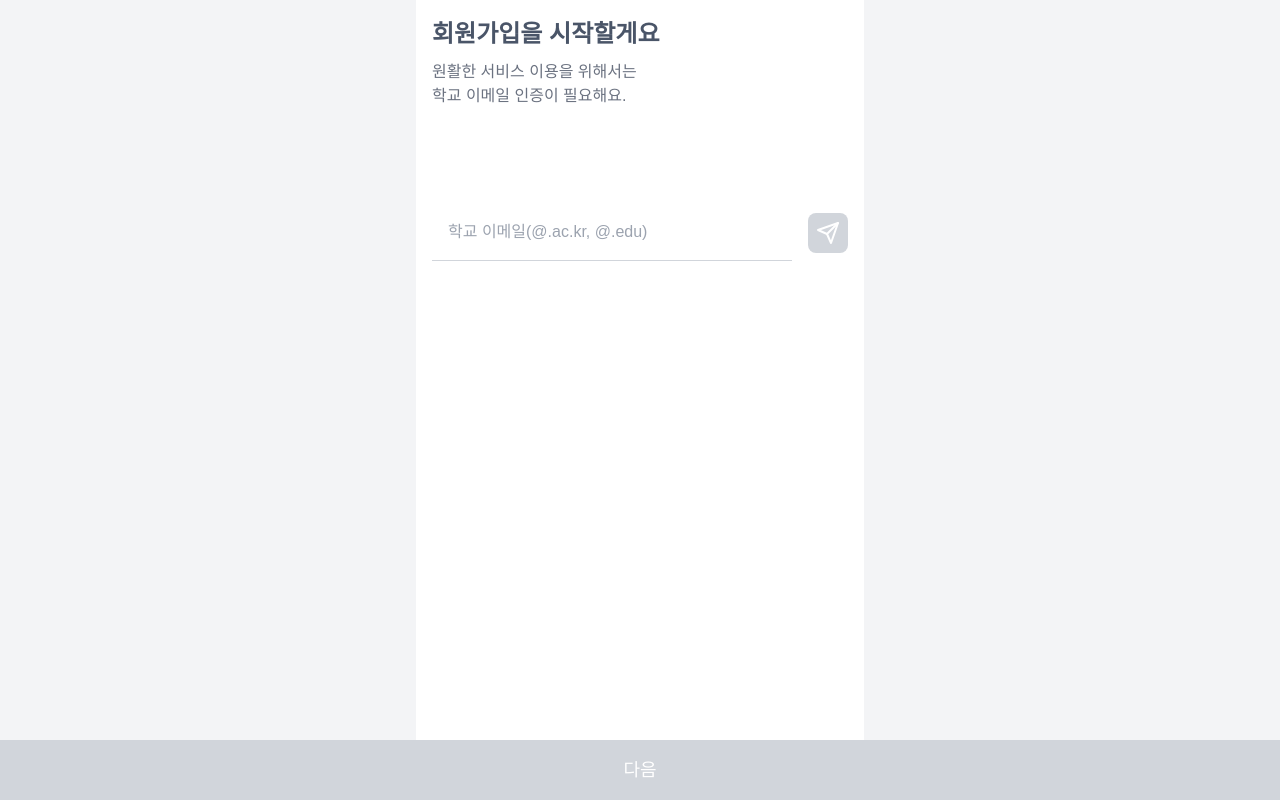
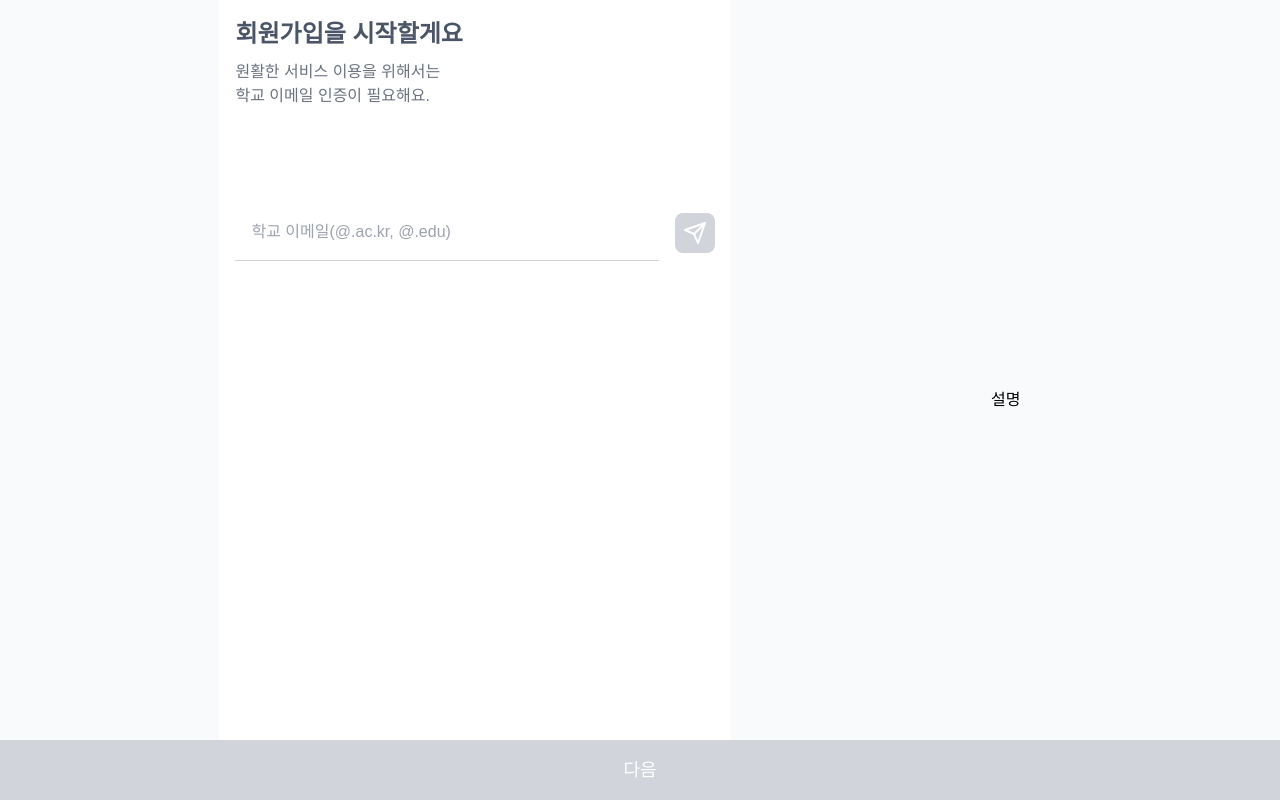
Before and after one commit to Connect-Campus-Dev/FE, a SvelteKit app: page /signup in a window 1280 px wide. Before the commit this address had no page. Built offline with nearby package versions, Linux system fonts and the light colour scheme; a web font is replaced by a local one.

Commit message:
[UI 개선] PC화면 백그라운드 ui 변경

```diff
--- a/src/routes/+layout.svelte
+++ b/src/routes/+layout.svelte
@@ -16,48 +16,64 @@
     $currentPath = $page.url.pathname;
 
     //앱 첫 실행, 새로고침시 실행됨
-    onMount(() => {
-        console.log("온마운트");
-        const accessToken = $ACCESS_TOKEN || localStorage.getItem('accessToken');
+    // onMount(() => {
+    //     const accessToken = $ACCESS_TOKEN || localStorage.getItem('accessToken');
 
-        if (accessToken) {
-            $ACCESS_TOKEN = accessToken;
-            const base64Url = accessToken.split('.')[1];
+    //     if (accessToken) {
+    //         $ACCESS_TOKEN = accessToken;
+    //         const base64Url = accessToken.split('.')[1];
 
-            //예외처리 필요 replace
-            const base64 = base64Url.replace('-', '+').replace('_', '/');
-            const payload = JSON.parse(window.atob(base64));
-            $userId = payload.userId;
-            $userNickname = payload.nickname;
+    //         //예외처리 필요 replace
+    //         const base64 = base64Url.replace('-', '+').replace('_', '/');
+    //         const payload = JSON.parse(window.atob(base64));
+    //         $userId = payload.userId;
+    //         $userNickname = payload.nickname;
 
-            if (currentPath !== '/login' && currentPath !== '/signup') {
-                if($socketStore.stompClient == null) {
-                    connectSocket(WS_BASE_URL);
-                }
-            } else {
-                goto('/');
-            }
-        } else if (currentPath !== '/login' && currentPath !== '/signup') {
-            localStorage.setItem('accessToken', null);
-            $ACCESS_TOKEN = null;
-            $toastMessage = '로그인이 필요합니다.';
-            goto('/login');
-        }
-    });
+    //         if (currentPath !== '/login' && currentPath !== '/signup') {
+    //             if($socketStore.stompClient == null) {
+    //                 connectSocket(WS_BASE_URL);
+    //             }
+    //         } else {
+    //             goto('/');
+    //         }
+    //     } else if (currentPath !== '/login' && currentPath !== '/signup') {
+    //         localStorage.setItem('accessToken', null);
+    //         $ACCESS_TOKEN = null;
+    //         $toastMessage = '로그인이 필요합니다.';
+    //         goto('/login');
+    //     }
+    // });
 
     // onDestroy(() => {
     //     disconnectSocket();
     // });
 
-    //채팅
-
 </script>
 
-<div class="w-full bg-gray-100">
+<!-- <div class="w-full bg-gray-100">
     <div class="flex justify-center">
         <div class="max-w-md w-full min-h-screen bg-white">
             <slot />
         </div>
     </div>
+</div> -->
+
+<div class="w-full bg-gray-50">
+	<div class="flex">
+		<!-- 여백 -->
+		<div class="hidden lg:block w-1/5" />
+
+		<!-- 모바일 뷰 -->
+		<div class="max-w-lg w-full min-h-screen bg-white">
+			<slot />
+		</div>
+
+		<!-- 설명 -->
+		<div class="hidden lg:block grow w-1/2">
+			<div class="sticky top-0 flex items-center justify-center min-h-screen">
+                설명
+			</div>
+		</div>
+	</div>
 </div>
 <Toast />
```
